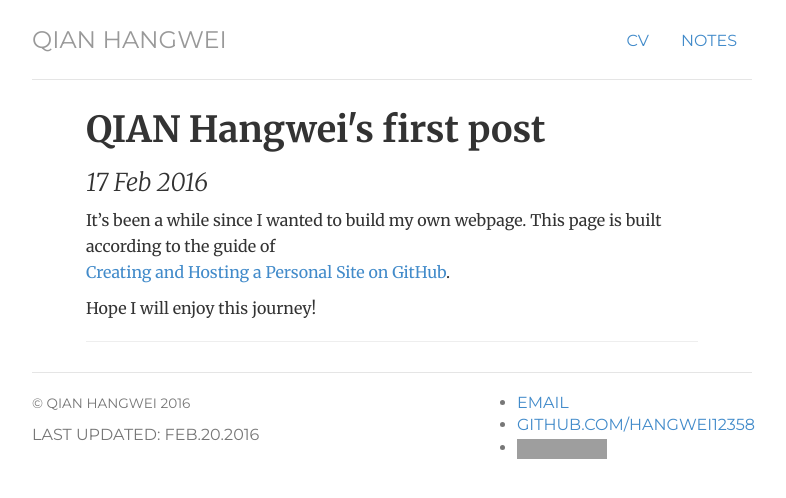
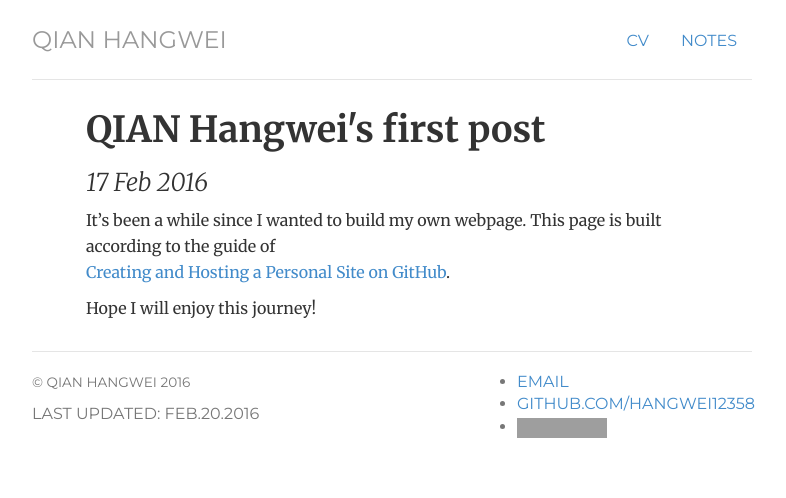
Before and after one commit to Hangwei12358/Hangwei12358.github.io, a Jekyll site: the page built from _posts/2016-02-17-first-post.md, in a window 1280 px wide. Shown: the top 498 px of the page, without its empty margins (248-1034 px from the left). Built offline with Jekyll 4.4.1, drawn with Linux system fonts in a browser that asks for light colours; grey boxes are pictures that could not be loaded.

Commit message:
delete comment section

```diff
--- a/_layouts/post.html
+++ b/_layouts/post.html
@@ -19,11 +19,5 @@ notes: active
 			<!-- include some categories and tags maybe? -->
 			</div>
 
-			<hr>
-
-			<!-- Post comments -->
-			<div class="notecomments">
-				{% include disqus.html %}
-			</div>
 		</div><!-- / .note .single -->
 </div><!-- /.notes -->
```
